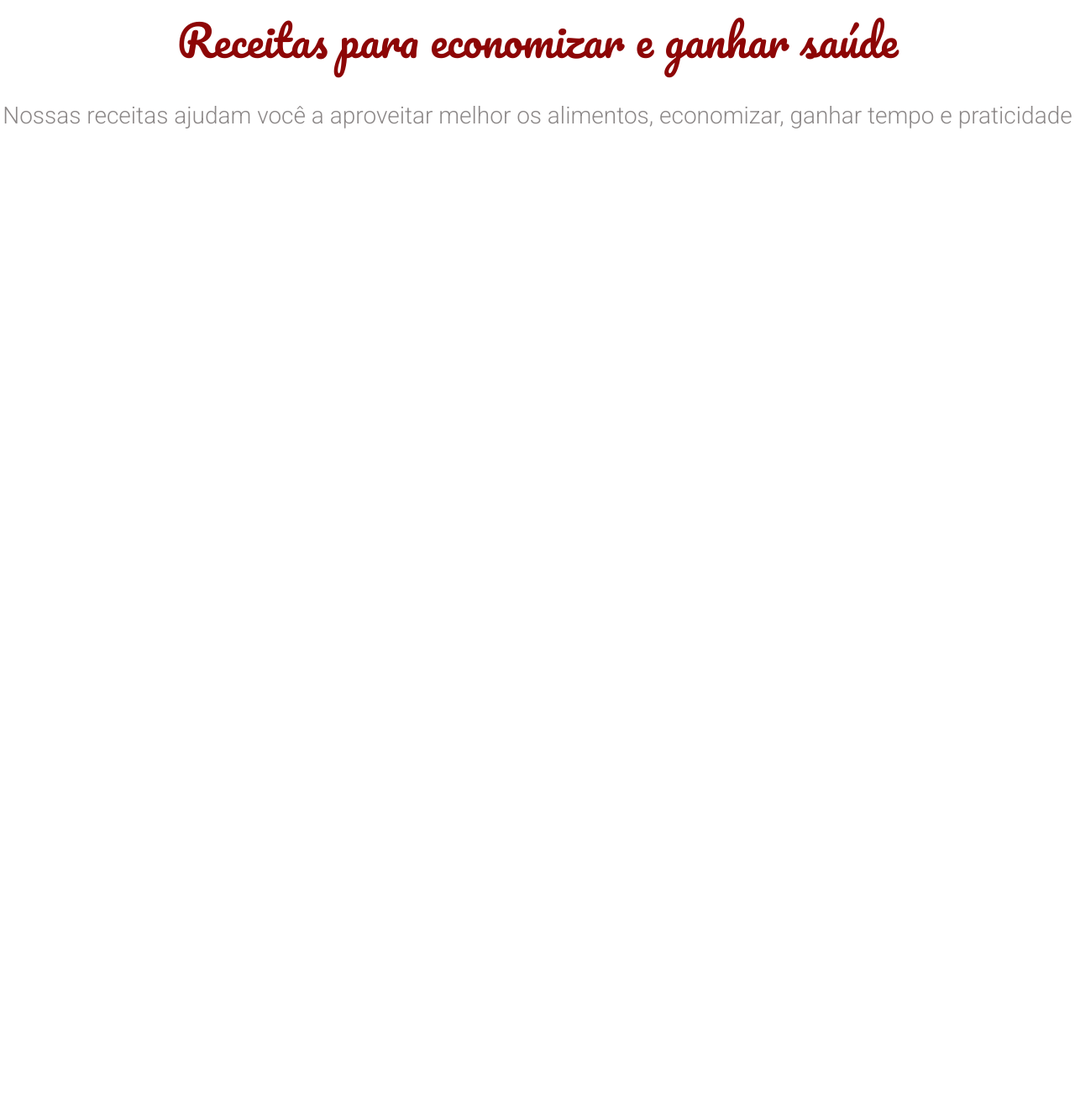
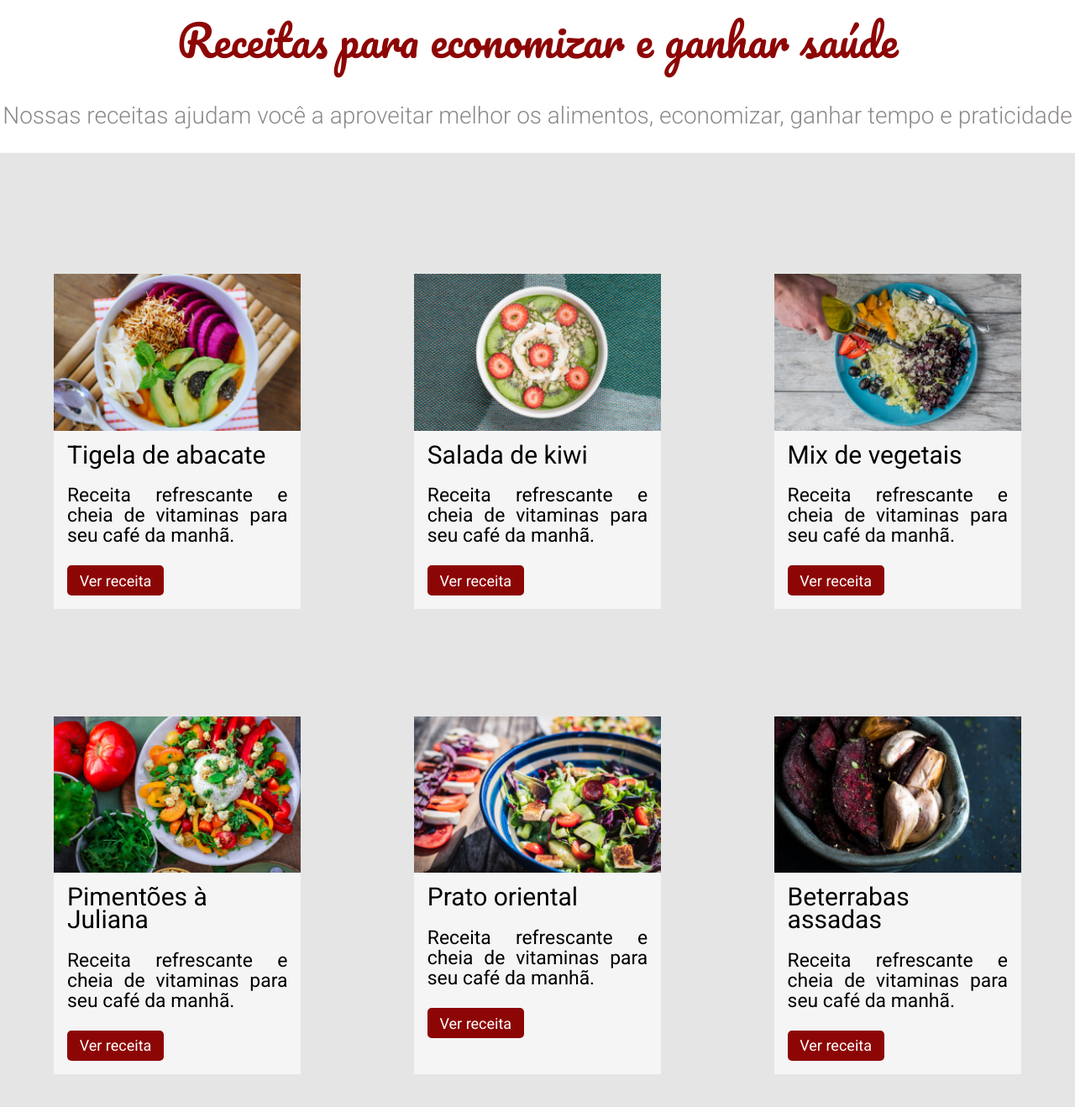
Before and after one commit to devguimaraes/front-end-UI, a website: page index.html in a window 1280 px wide. Shown: the part 820-2138 px from the top of the page at 84% size. Before the commit the page ends 1002 px from the top, so only its background shows below. Drawn offline with Linux system fonts and the light colour scheme.

Commit message:
Add: Section Receitas

```diff
--- /dev/null
+++ b/assets/css/componentes/receitas.css
@@ -0,0 +1,64 @@
+.receitas {
+  display: flex;
+  justify-content: space-between;
+  flex-wrap: wrap;
+  align-items: stretch;
+  padding: 5rem 0;
+  background-color: #e5e5e5;
+}
+
+.receita {
+  display: flex;
+  flex-direction: column;
+  width: 23%;
+  margin: 4rem;
+  background-color: whitesmoke;
+}
+
+.receita__conteudo {
+  padding: 1rem;
+}
+
+.receita__imagem {
+  width: 100%;
+  height: auto;
+}
+
+
+.receita__titulo {
+  font-family: 'Roboto';
+  font-style: normal;
+  font-weight: 400;
+  font-size: 1.875rem;
+  line-height: 1.68rem;
+}
+
+.receita__descricao {
+  font-size: 1.43rem;
+  line-height: 1.5rem;
+  text-align: justify;
+}
+
+.receita__botao {
+  width: 115px;
+  height: 35.86px;
+
+  font-family: 'Roboto';
+  font-style: normal;
+  font-weight: 400;
+  font-size: 1.125rem;
+  line-height: 1.313rem;
+
+
+  background: #8D0606;
+  color: white;
+  border: none;
+  border-radius: 5px;
+
+  transition: all .1s ease-in-out;
+}
+
+.receita__botao:hover {
+  cursor: pointer;
+  background-color: #620404;
+}
--- a/index.html
+++ b/index.html
@@ -13,6 +13,7 @@
   <link rel="stylesheet" href="./assets/css/componentes/cabecalho.css">
   <link rel="stylesheet" href="./assets/css/componentes/banner.css">
   <link rel="stylesheet" href="./assets/css/componentes/sobre.css">
+  <link rel="stylesheet" href="assets/css/componentes/receitas.css">
 </head>
 
 <body>
@@ -37,6 +38,57 @@
       <p class="sobre__paragrafo">Nossas receitas ajudam você a aproveitar melhor os alimentos, economizar, ganhar tempo
         e praticidade</p>
     </section>
+    <!-- SESSÃO RECEITAS -->
+    <section class="receitas">
+      <div class="receita">
+        <img alt="Tigela de abacate" class="receita__imagem" src="./assets/img/receitas/tigela-de-abacate.jpg" />
+        <div class="receita__conteudo">
+          <h4 class="receita__titulo">Tigela de abacate</h4>
+          <p class="receita__descricao">Receita refrescante e cheia de vitaminas para seu café da manhã.</p>
+          <button class="receita__botao">Ver receita</button>
+        </div>
+      </div>
+      <div class="receita">
+        <img alt="Salada de kiwi" class="receita__imagem" src="./assets/img/receitas/salada-de-kiwi.jpg" />
+        <div class="receita__conteudo">
+          <h4 class="receita__titulo">Salada de kiwi</h4>
+          <p class="receita__descricao">Receita refrescante e cheia de vitaminas para seu café da manhã.</p>
+          <button class="receita__botao">Ver receita</button>
+        </div>
+      </div>
+      <div class="receita">
+        <img alt="Mix de vegetais" class="receita__imagem" src="./assets/img/receitas/mix-de-vegetais.jpg" />
+        <div class="receita__conteudo">
+          <h4 class="receita__titulo">Mix de vegetais</h4>
+          <p class="receita__descricao">Receita refrescante e cheia de vitaminas para seu café da manhã.</p>
+          <button class="receita__botao">Ver receita</button>
+        </div>
+      </div>
+      <div class="receita">
+        <img alt="Pimentões à Juliana" class="receita__imagem" src="./assets/img/receitas/pimentoes-a-juliana.jpg" />
+        <div class="receita__conteudo">
+          <h4 class="receita__titulo">Pimentões à Juliana</h4>
+          <p class="receita__descricao">Receita refrescante e cheia de vitaminas para seu café da manhã.</p>
+          <button class="receita__botao">Ver receita</button>
+        </div>
+      </div>
+      <div class="receita">
+        <img alt="Prato oriental" class="receita__imagem" src="./assets/img/receitas/prato-oriental.jpg" />
+        <div class="receita__conteudo">
+          <h4 class="receita__titulo">Prato oriental</h4>
+          <p class="receita__descricao">Receita refrescante e cheia de vitaminas para seu café da manhã.</p>
+          <button class="receita__botao">Ver receita</button>
+        </div>
+      </div>
+      <div class="receita">
+        <img alt="Beterrabas assadas" class="receita__imagem" src="./assets/img/receitas/beterrabas-assadas.jpg" />
+        <div class="receita__conteudo">
+          <h4 class="receita__titulo">Beterrabas assadas</h4>
+          <p class="receita__descricao">Receita refrescante e cheia de vitaminas para seu café da manhã.</p>
+          <button class="receita__botao">Ver receita</button>
+        </div>
+      </div>
+    </section>
 
   </main>
   <footer>
```
Also changed, not shown: assets/JS/teste.js (+5 -2 lines), 2 other files.
